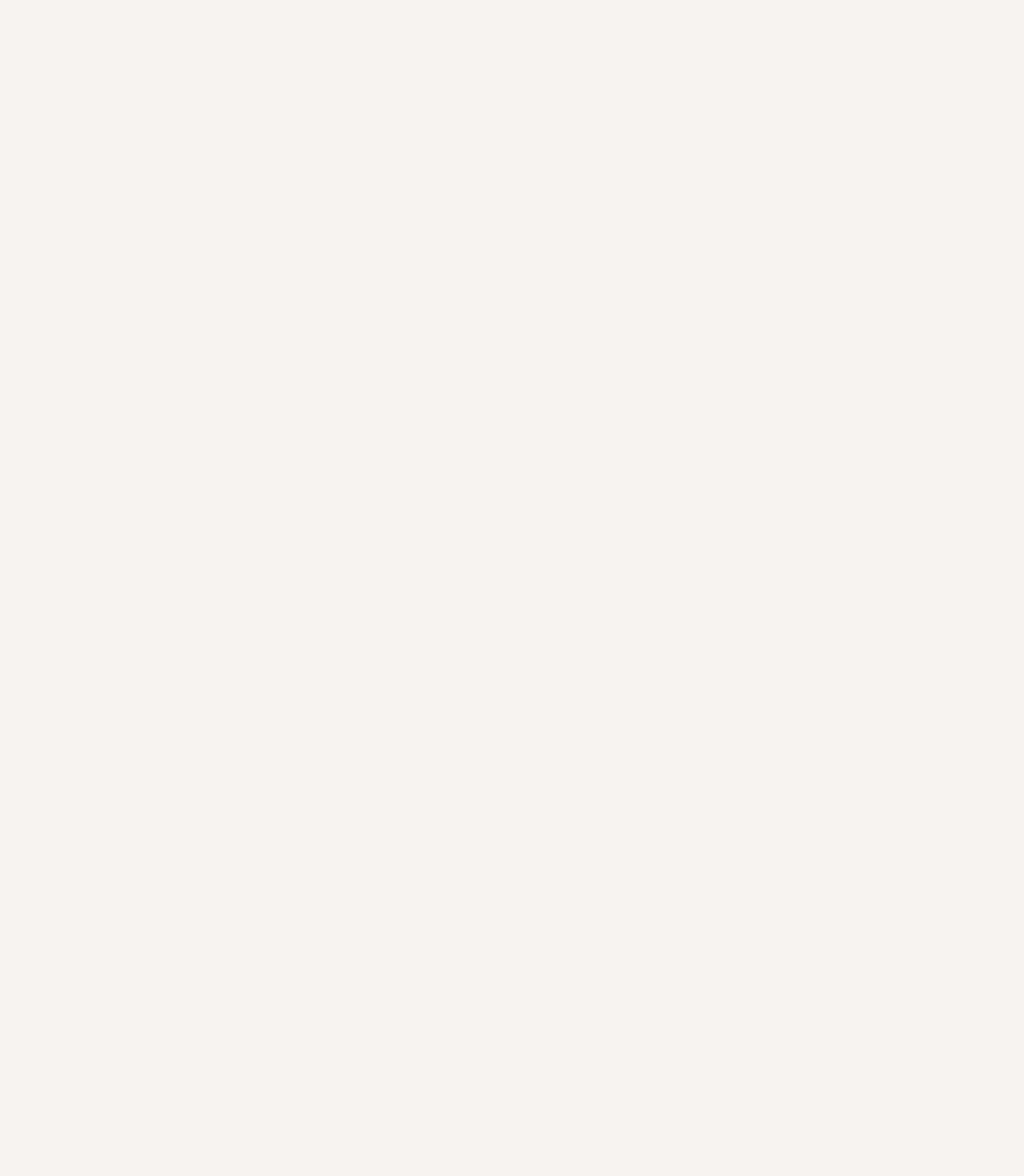
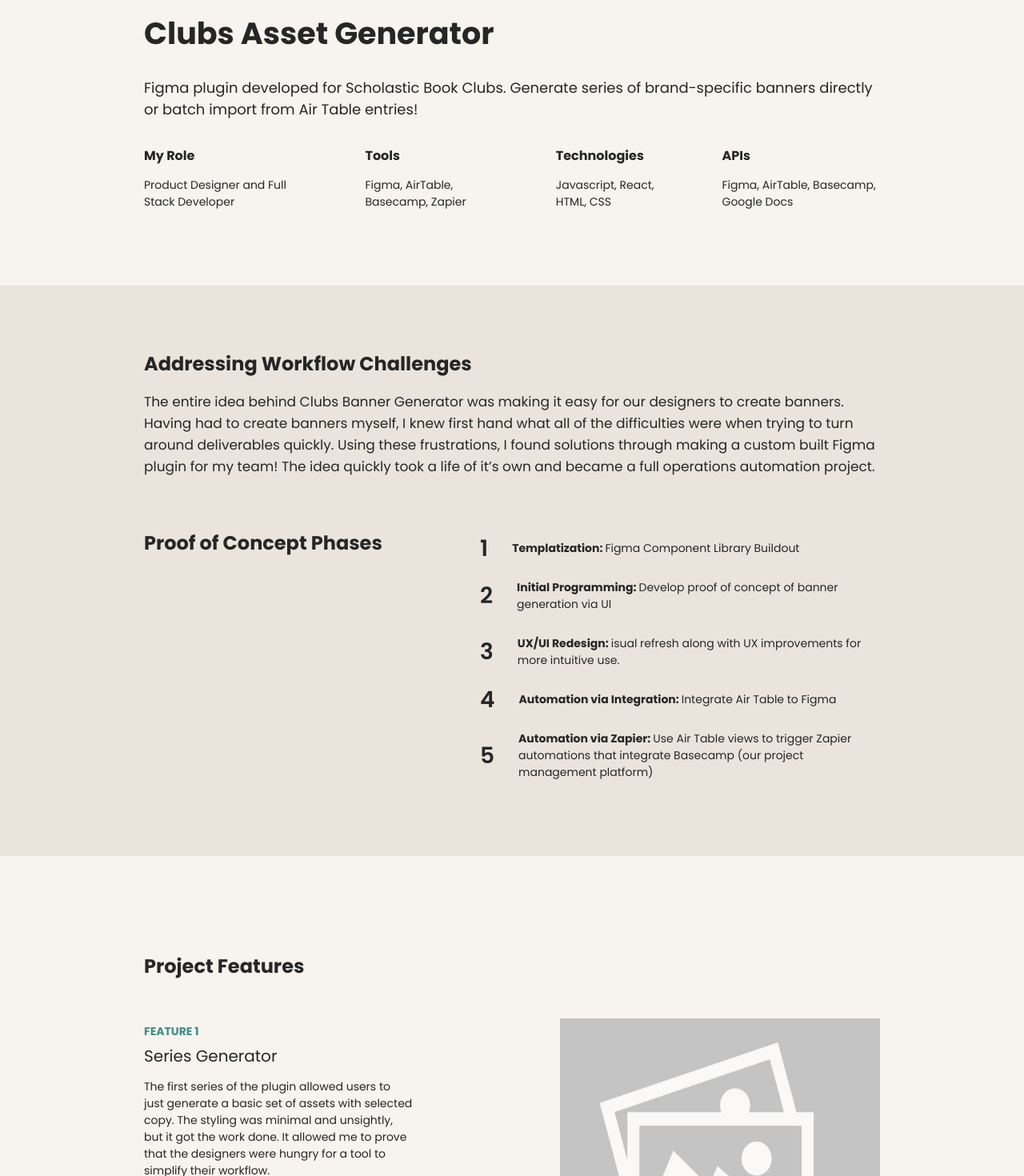
Before and after one commit to sofiakatzman/Portfolio, a React (Create React App) app: page /work/asset-generator in a window 1280 px wide. Shown: the part 481-1951 px from the top of the page at 80% size. Before the commit the page ends 800 px from the top, so only its background shows below. Built offline with nearby package versions, Linux system fonts and the light colour scheme.

Commit message:
add setup data / modules for clubs-asset project

```diff
--- a/src/components/Pages/Work/AssetGenerator.js
+++ b/src/components/Pages/Work/AssetGenerator.js
@@ -1,7 +1,22 @@
+import Description from "../../Organisms/Modules/Description"
+import { projectsData } from "../../../data/projectsData.js"
+import Workflow from "../../Organisms/Modules/Workflow.js"
+import { useEffect } from "react";
+import InfoSteps from "../../Organisms/Modules/InfoSteps.js";
+
 function AssetGenerator(){
+    useEffect(() => {
+        document.body.style.backgroundColor = '#F7F4EF';
+        return () => {
+          document.body.style.backgroundColor = '';
+        };
+      }, []);
+
     return(
         <div>
-            Asset Generator Landing Page
+            <Description project={projectsData[1]}/>
+            <Workflow project={projectsData[1]}/>
+            <InfoSteps project={projectsData[1]}/>
         </div>
     )
 }
--- a/src/data/projectsData.js
+++ b/src/data/projectsData.js
@@ -105,14 +105,88 @@
 
     },
     {
-        name: "Scholastic Book Clubs - Asset Generator",
+        name: "Clubs Asset Generator",
         image: pjPlaceholder,
-        description: "Lorem ipsum and blah blah blah. This is placeholder 2. Lorem ipsum and blah blah blah.Lorem ipsum and blah blah blah.Lorem ipsum and blah blah blah.Lorem ipsum and blah blah blah.",
-        tags: ["Testing 1","Testing 2","Testing 3"],
+        description: "Figma plugin developed for Scholastic Book Clubs. Generate series of brand-specific banners directly or batch import from Air Table entries! ",
+        tags: ["Figma Plugin","Airtable","TS"],
         cta1_copy:"Read More >",
         cta1_url:"/work/asset-generator",
         // cta2_copy:"View Live >",
         // cta2_url:"",
+        // project_page_link: "https://www.tidalwavecontent.com/",
+        // project_page_copy: "view live",
+        summary: "Figma plugin developed for Scholastic Book Clubs. Generate series of brand-specific banners directly or batch import from Air Table entries! ",
+        role: "Product Designer and Full Stack Developer",
+        toolslist: "Figma, AirTable, Basecamp, Zapier",
+        technologies: "Javascript, React,  HTML, CSS",
+        apis: "Figma, AirTable, Basecamp, Google Docs",
+        phasesdescription: "The entire idea behind Clubs Banner Generator was making it easy for our designers to create banners. Having had to create banners myself, I knew first hand what all of the difficulties were when trying to turn around deliverables quickly. Using these frustrations, I found solutions through making a custom built Figma plugin for my team! The idea quickly took a life of it’s own and became a full operations automation project.",
+        phases: [
+            {
+                strong: "Templatization",
+                text: "Figma Component Library Buildout"
+            },
+            {
+                strong: "Initial Programming",
+                text: "Develop proof of concept of banner generation via UI"
+            },
+            {
+                strong: "UX/UI Redesign",
+                text: "isual refresh along with UX improvements for more intuitive use."
+            },
+            {
+                strong: "Automation via Integration",
+                text: "Integrate Air Table to Figma"
+            },
+            {
+                strong: "Automation via Zapier",
+                text: "Use Air Table views to trigger Zapier automations that integrate Basecamp (our project management platform)"
+            }
+        ],
+        // toolstack: "While I worked within the tools preferred by my client and navigated certain limitations, many custom solutions still had to be developed with code to meet the platform's unique needs. As the sole developer, I prioritized low-code solutions where possible to ensure maintainability in my absence, but also implemented custom coding solutions to deliver a scalable and efficient system.",
+        // tools: [
+        //     {
+        //         logo: airtablelogo,
+        //         name: "Airtable",
+        //         description: "Airtable serves as the backbone of the platform, functioning as the central database. I leveraged its full range of capabilities, including automations, scripts, forms, and interfaces, to streamline data collection and workflow management. These tools played a critical role in ensuring the platform's efficiency and scalability, allowing users to interact seamlessly with their data and automating key processes behind the scenes.",
+        //     },
+        //     {
+        //         logo: stackerlogo,
+        //         name: "Stacker",
+        //         description: "Stacker serves as the front-end interface for TyMoo, where users interact with the platform by filling out forms and accessing their generated content. I integrated all forms into Stacker, building out the entire user interface to provide seamless access to personas, content waves, and blog analytics. Prior to my involvement, the TyMoo interface was primarily used for blog post creation and tracking, but I expanded its functionality to serve as a central hub for the entire platform.",
+        //     },
+        //     {
+        //         logo: zapierlogo,
+        //         name: "Zapier",
+        //         description: "Zapier is the automation platform that ties everything together. I optimized workflows by creating subzaps—reusable components that function like coding functions. These subzaps are embedded into multiple zaps, streamlining the process and making the platform more efficient by reducing redundant tasks.",
+        //     }
+        // ],
+        features: [
+            {
+                name: "Series Generator",
+                descriptions: "The first series of the plugin allowed users to just generate a basic set of assets with selected copy. The styling was minimal and unsightly, but it got the work done. It allowed me to prove that the designers were hungry for a tool to simplify their workflow.",
+                input: "Digital Designers",
+                // output:"Generated Persona \n Generated Brand Promise",
+                image: featurePlaceholder,
+            },
+            {
+                name: "Bulk Generator",
+                descriptions: "The second iteration of the plugin made calls to the Air Table API from the Figma API, allowing me to be able to extract a large list of assets that needed to be generated and programmatically setting it up so that they'd be generated after clicking “sync”. ",
+                input: "Art Director",
+                // output:"Content Brief \n Content Structure \n 7 Blog Ideas",
+                image: featurePlaceholder,
+            },
+            {
+                name: "Zapier Automations",
+                descriptions: "The third iteration of the plugin leveraged Air Table views and Zapier alongside Basecamp to incorporate a workflow management component and notification system. ",
+                input: "Board / VP Executives, Adjacent Business Units",
+                // output:"Blog Post",
+                image: featurePlaceholder,
+            },
+
+        ]
+
+
     },
     {
         name: "Scripts",
```
